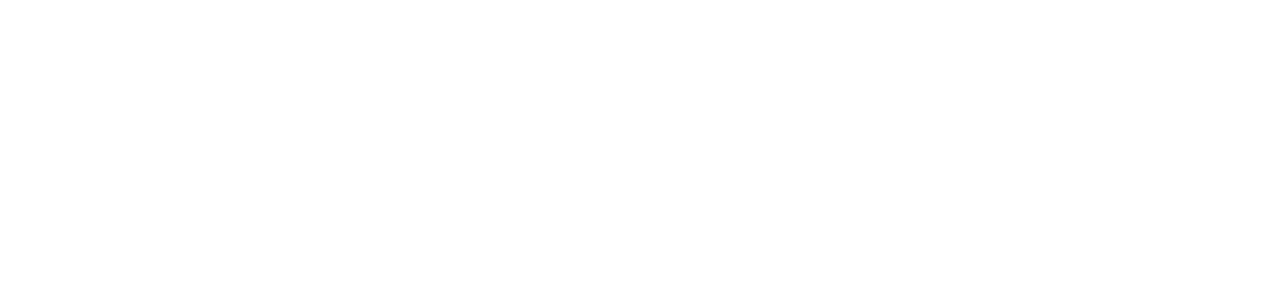
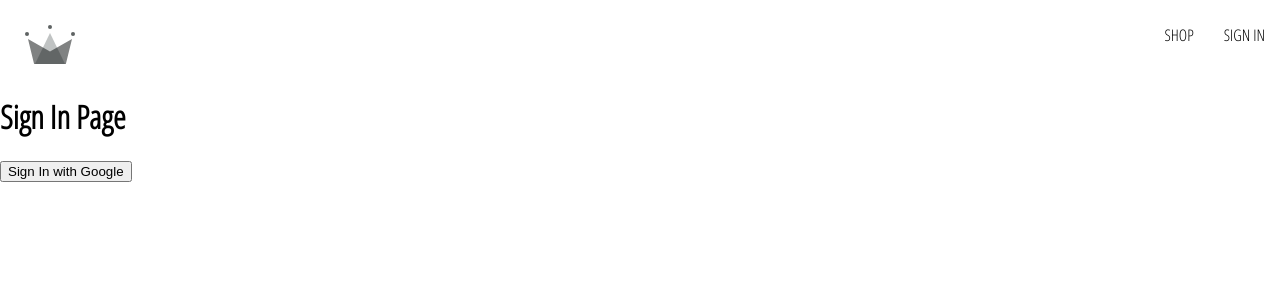
Before and after one commit to Jubair70/shpKart, a React (Create React App) app in the folder client/: page /sign-in in a window 1280 px wide. Before the commit this address had no page. Shown: the top 300 px of the page. Built offline with nearby package versions, Linux system fonts and the light colour scheme.

Commit message:
Added Firebase

```diff
--- a/client/package.json
+++ b/client/package.json
@@ -6,6 +6,7 @@
     "@testing-library/jest-dom": "^5.16.5",
     "@testing-library/react": "^13.4.0",
     "@testing-library/user-event": "^13.5.0",
+    "firebase": "^9.10.0",
     "react": "^18.2.0",
     "react-dom": "^18.2.0",
     "react-router-dom": "^6.4.0",
--- a/client/src/App.js
+++ b/client/src/App.js
@@ -1,6 +1,7 @@
 import { Routes, Route } from 'react-router-dom';
 import Home from './routes/home/home.component';
 import Navigation from './routes/navigation/navigation.component';
+import SignIn from './routes/sign-in/sign-in.component';
 
 const Shop = () => {
   return <h1>I am the shop page</h1>;
@@ -12,6 +13,7 @@
       <Route path='/' element={<Navigation />}>
         <Route index element={<Home />} />
         <Route path='shop' element={<Shop />} />
+        <Route path='sign-in' element={<SignIn />} />
       </Route>
     </Routes>
   );
--- a/client/src/routes/navigation/navigation.component.jsx
+++ b/client/src/routes/navigation/navigation.component.jsx
@@ -16,6 +16,9 @@
           <Link className='nav-link' to='/shop'>
             SHOP
           </Link>
+          <Link className='nav-link' to='/sign-in'>
+            SIGN IN
+          </Link>
         </div>
       </div>
       <Outlet />
--- /dev/null
+++ b/client/src/routes/sign-in/sign-in.component.jsx
@@ -0,0 +1,15 @@
+import React from "react";
+import { signInWithGooglePopup } from "../../utils/firebase/firebase.utils";
+const SignIn = () =>{
+    const logGoogleUser = async ()=>{
+        const response = await signInWithGooglePopup();
+        console.log(response);
+    }
+    return (
+        <div>
+            <h1>Sign In Page</h1>
+            <button onClick={logGoogleUser}>Sign In with Google</button>
+        </div>
+    )
+}
+export default SignIn;
--- /dev/null
+++ b/client/src/utils/firebase/firebase.utils.js
@@ -0,0 +1,27 @@
+import { initializeApp } from "firebase/app";
+import {
+  getAuth,
+  signInWithRedirect,
+  signInWithPopup,
+  GoogleAuthProvider,
+} from "firebase/auth";
+
+const firebaseConfig = {
+  apiKey: "AIzaSyBZ9RzsC_6kyUW2mnbYu_uxrnQBgFB2Nz0",
+  authDomain: "shpkart-db.firebaseapp.com",
+  projectId: "shpkart-db",
+  storageBucket: "shpkart-db.appspot.com",
+  messagingSenderId: "1084670132258",
+  appId: "1:1084670132258:web:d97dabadda618f8e65ca7b",
+};
+
+// Initialize Firebase
+const firebaseApp = initializeApp(firebaseConfig);
+
+const provider = new GoogleAuthProvider();
+provider.setCustomParameters({
+    prompt: "select_account"
+});
+
+export const auth = getAuth();
+export const signInWithGooglePopup = () => signInWithPopup(auth,provider)
```
Also changed, not shown: 2 other files (tests, documents, lock files or other folders).
